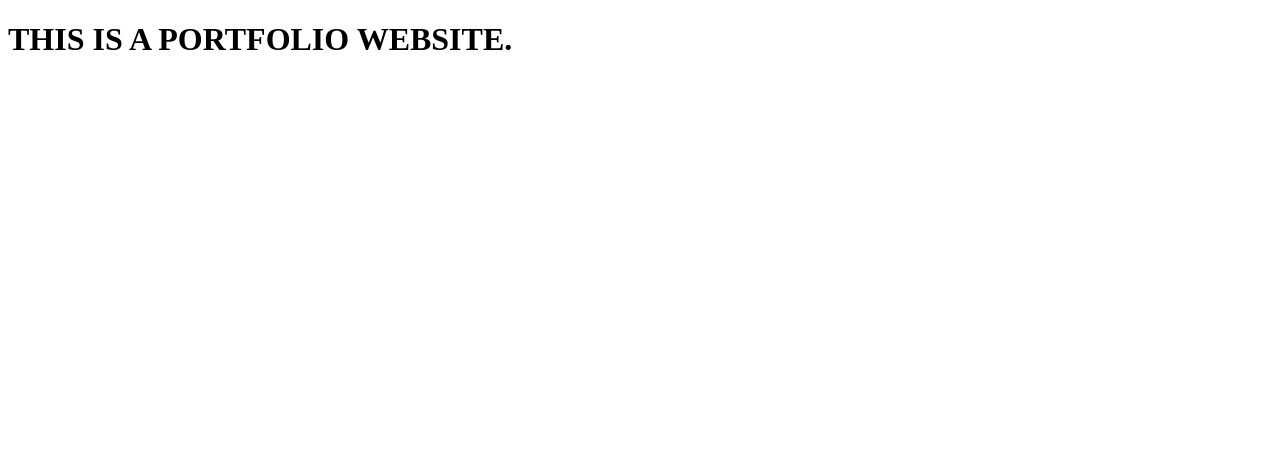
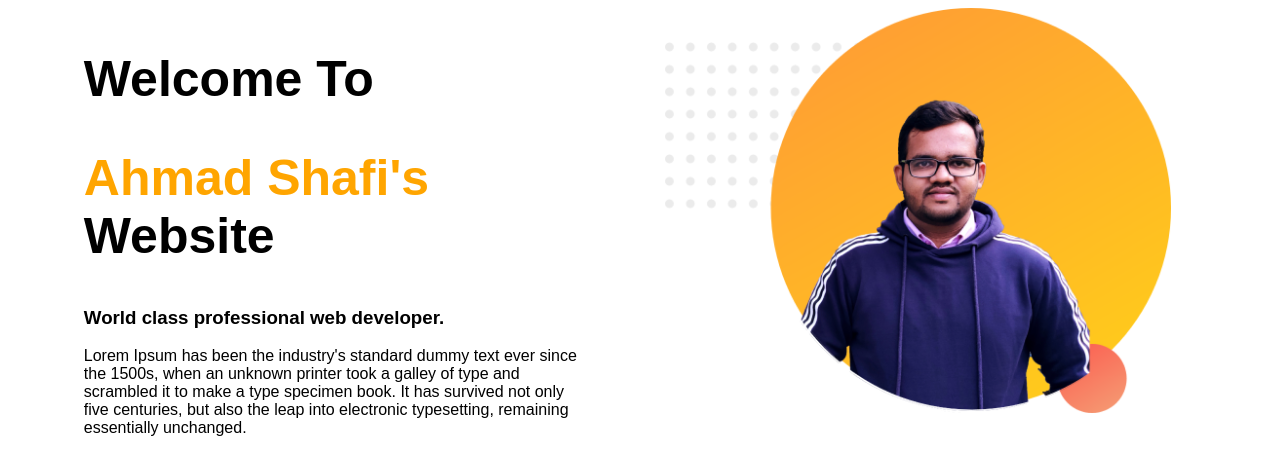
Before and after one commit to AhmadShafiRahman/web-portfolio, a plain HTML site: page index.html in a window 1280 px wide. Drawn offline with Linux system fonts and the light colour scheme.

Commit message:
added top part

```diff
--- a/index.html
+++ b/index.html
@@ -4,8 +4,22 @@
     <meta charset="UTF-8">
     <meta name="viewport" content="width=device-width, initial-scale=1.0">
     <title>AHMAD SHAFI RAHMAN</title>
+    <link rel="preconnect" href="https://fonts.gstatic.com">
+    <link rel="stylesheet" href="style.css">
 </head>
 <body>
-    <h1>THIS IS A PORTFOLIO WEBSITE.</h1>
+    <section>
+        <div class="half-width">
+            <h1>Welcome To</h1>
+            <h1><SPAN class="name-color">Ahmad Shafi's</SPAN> Website</h1>
+            <h3>World class professional web developer.</h3>
+            <p>Lorem Ipsum has been the industry's standard dummy text ever since the 1500s, when an unknown printer took a galley of type and scrambled it to make a type specimen book. It has survived not only five centuries, but also the leap into electronic typesetting, remaining essentially unchanged.</p>
+        </div>
+        <div class="half-width">
+            <img src="images/profile01.png" alt="">
+        </div>
+
+    </section>
+
 </body>
 </html>
--- /dev/null
+++ b/style.css
@@ -0,0 +1,18 @@
+body{
+    font-family: 'Poppins', sans-serif;
+  }
+h1{
+    font-size: 50px;
+}
+.name-color{
+    color: orange;
+}
+.half-width{
+    width: 40%;
+    float: left;
+    margin-left: 4%;
+    padding-left: 2%;
+}
+.half-width img{
+    width: 100%;
+}
```
Also changed, not shown: images/image 11.png (added), images/profile01.png (added), 1 other file.
